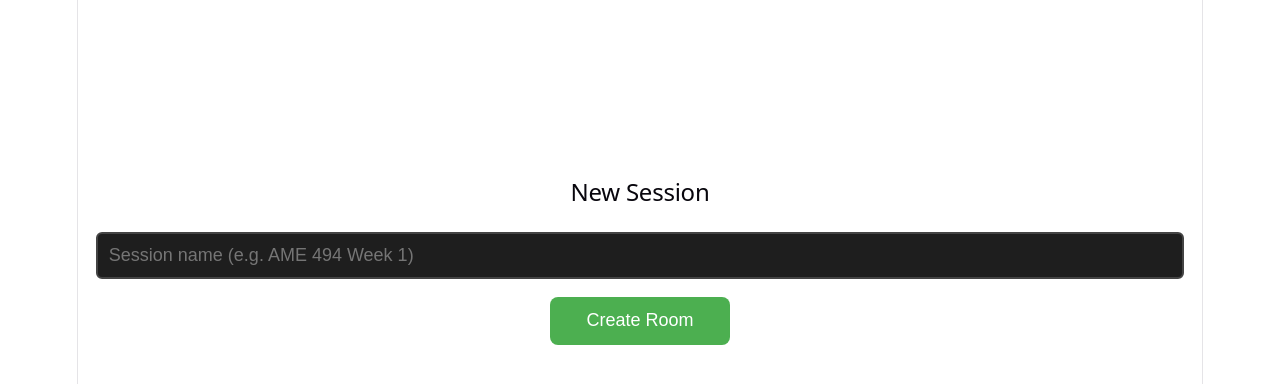
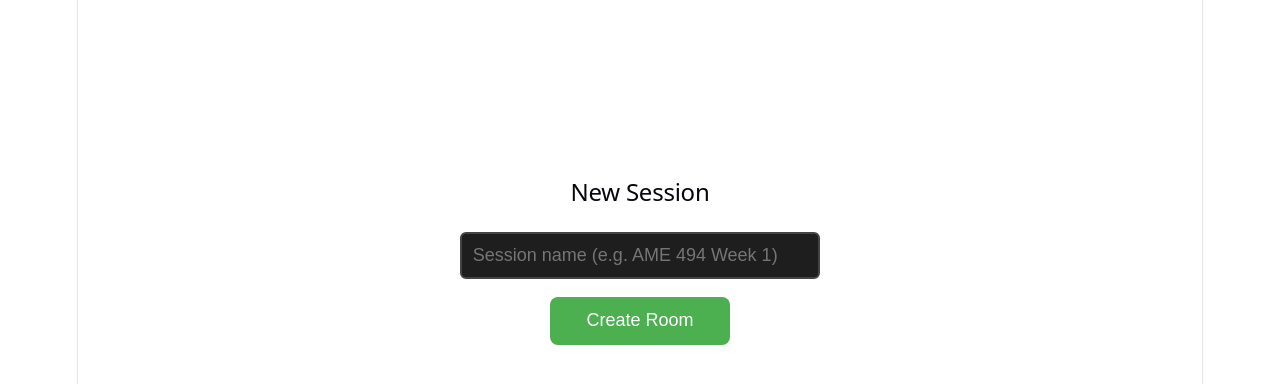
Before and after one commit to LaurieAnnis/roomvote, a React (Vite) app: page / in a window 1280 px wide. Both pictures are taken after a click on the button "Host". Shown: the top 384 px of the page. Built offline with nearby package versions, Linux system fonts and the light colour scheme.

Commit message:
Adjust styles for input and layout in HostView

```diff
--- a/src/views/HostView.jsx
+++ b/src/views/HostView.jsx
@@ -203,7 +203,7 @@ export default function HostView() {
           onChange={e => setSessionNameInput(e.target.value)}
           onKeyDown={e => e.key === 'Enter' && createRoom()}
           placeholder="Session name (e.g. AME 494 Week 1)"
-          style={styles.input}
+          style={{ ...styles.input, width: '20rem', maxWidth: '100%' }}
         />
         <button
           onClick={createRoom}
@@ -426,6 +426,9 @@ const styles = {
     padding: '2rem',
   },
   centered: {
+    display: 'flex',
+    flexDirection: 'column',
+    alignItems: 'center',
     textAlign: 'center',
     marginTop: '20vh',
     fontFamily: 'sans-serif',
@@ -497,7 +500,7 @@ const styles = {
   },
   redoRow: {
     display: 'flex',
-    justifyContent: 'flex-start',
+    justifyContent: 'center',
     marginTop: '1.5rem',
   },
   redoButton: {
@@ -513,6 +516,7 @@ const styles = {
     display: 'flex',
     gap: '1rem',
     flexWrap: 'wrap',
+    justifyContent: 'center',
   },
   newRoundForm: {
     display: 'flex',
```
